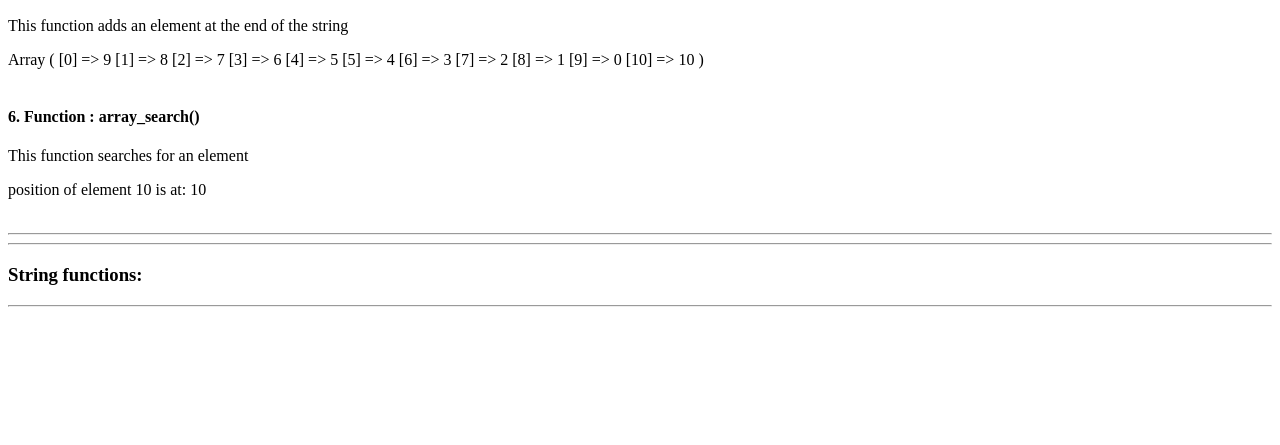
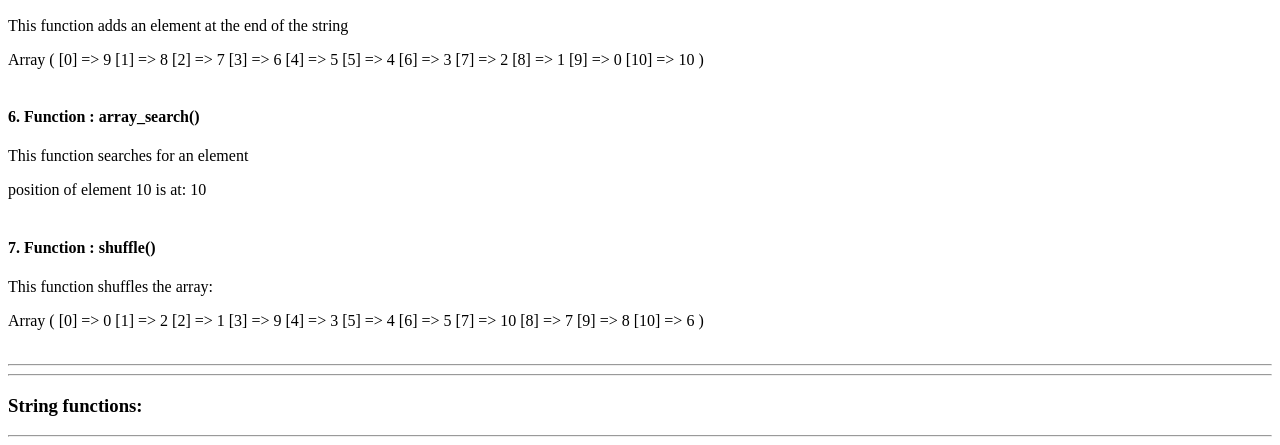
Before and after one commit to sachinmathewjose/homework3-stringarray, a PHP site: page / in a window 1280 px wide. Shown: the part 675-1120 px from the top of the page. Before the commit the page ends 982 px from the top, so only its background shows below. Run offline with PHP 8.4, Linux system fonts and the light colour scheme.

Commit message:
added function 7

```diff
--- a/index.php
+++ b/index.php
@@ -17,6 +17,7 @@ class main {
 		$this->rancArray();
 		$this->pushArray();
 		$this->searchArray();
+		$this->shuffleArray();
 		echo "<hr><hr>";
 	}
 
@@ -66,11 +67,21 @@ class main {
 		echo "<br><br>";
 	}
 
+	public function shuffleArray() {
+		echo "<h4>7. Function : <b> shuffle()</b></h4>";
+		echo "<p>This function shuffles the array:<p>";
+		shuffle($this->sampleArray);
+		print_r($this->sampleArray);
+		echo "<br><br>";
+	}
+
 	public function pArray() {
 		echo "<h4>2. Function :<b> </b></h4>";
 		echo "<p> <p>";
 		echo "<br><br>";
 	}
+
+
 
 
 
```
